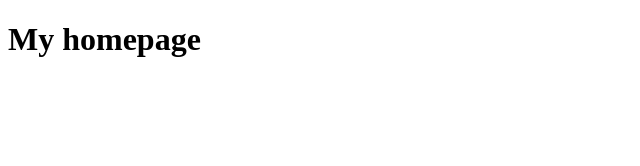
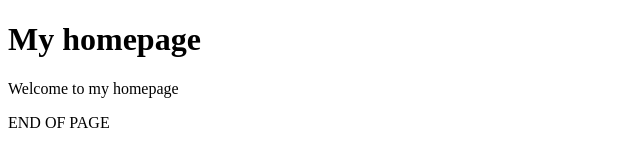
Before and after one commit to AlexBaam/AlexBaam.github.io, a plain HTML site: page index.html in a window 1280 px wide. Shown: the whole page, without its empty margins (0-640 px from the left). Drawn offline with Linux system fonts and the light colour scheme.

Commit message:
Testing the html

```diff
--- a/index.html
+++ b/index.html
@@ -5,6 +5,16 @@
     <title>Homepage</title>
 </head>
 <body>
-<h1>My homepage</h1>
+<header>
+    <h1>My homepage</h1>
+</header>
+
+<main>
+    <p>Welcome to my homepage</p>
+</main>
+
+<footer>
+    <P>END OF PAGE</P>
+</footer>
 </body>
 </html>
```
